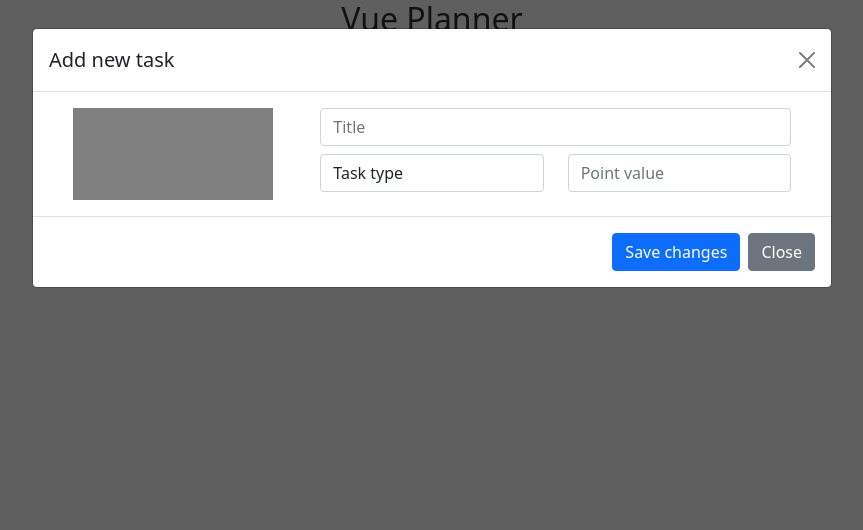
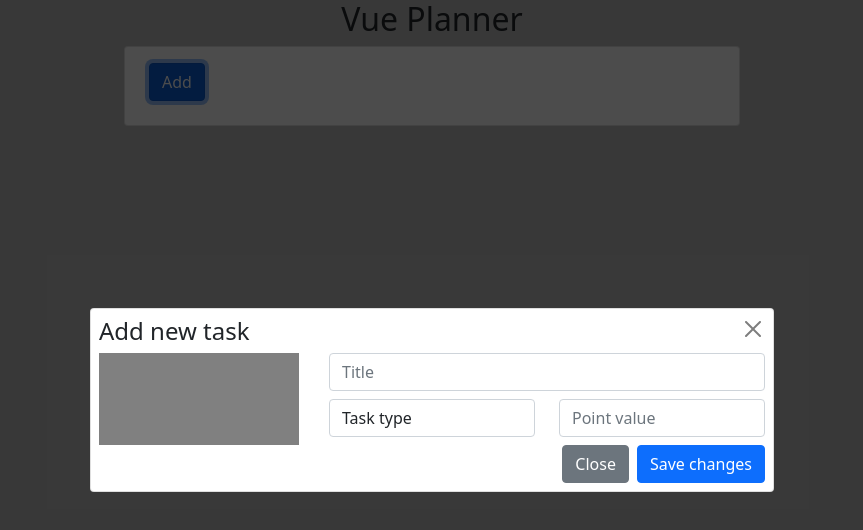
Before and after one commit to CaelumVallis/vue-planner, a Vue app: page / in a window 1280 px wide. Both pictures are taken after a click on the button "Add". Shown: the top 530 px of the page, without its empty margins (208-1071 px from the left). Built offline with nearby package versions, Linux system fonts and the light colour scheme.

Commit message:
feat: add task in progress

```diff
--- a/src/assets/constants.js
+++ b/src/assets/constants.js
@@ -5,3 +5,13 @@ export const modalConstants = {
       pointsOfTotalForTime: 'Points / total for X',
     }
 };
+
+export const taskDefaultObject = {
+  title: '',
+  taskType: '',
+  currentPoints: null,
+  totalPoints: null,
+  pointValue: null,
+  completed: false,
+  image: ''
+}
--- a/src/components/modals/TaskModal.vue
+++ b/src/components/modals/TaskModal.vue
@@ -1,15 +1,17 @@
 <template>
-  <div class="modal" id="taskModal" tabindex="-1" role="dialog">
-    <div class="modal-dialog modal-lg" role="document">
-      <div class="modal-content">
-        <div class="modal-header">
-          <h5 class="modal-title">Add new task</h5>
-          <button type="button" class="btn-close" data-bs-dismiss="modal"
-                  data-bs-target="#taskModal" aria-label="Close">
-          </button>
+  <div class="backdrop d-flex justify-content-center align-items-center">
+    <div
+      v-bind:class="{ show: modalOpen }"
+      class="card p-2">
+
+      <div class="dialog-header d-flex justify-content-between">
+        <h4>Add new task</h4>
+        <button
+          @click="$emit('close')"
+          type="button" class="btn-close"></button>
       </div>
-        <div class="modal-body">
-          <div class="container-fluid">
+
+      <div class="dialog-body container-fluid px-0">
         <form>
           <div class="row">
             <div class="col-4">
@@ -47,7 +49,10 @@
                     >
                   </div>
                 </div>
-                    <div class="row">
+                <div
+                  v-if="formData.taskType !== this.constants.taskType.completed &&
+                        formData.taskType !== ''"
+                  class="row mb-2">
                   <div
                     :class="{ 'col-6': formData.taskType === this.constants.taskType.pointsOfTotalForTime,
                               'col-12': formData.taskType !== this.constants.taskType.pointsOfTotalForTime }"
@@ -55,8 +60,6 @@
                   >
                     <input
                       v-model="formData.totalPoints"
-                          v-if="formData.taskType !== this.constants.taskType.completed &&
-                                formData.taskType !== ''"
                       type="text"
                       class="form-control"
                       placeholder="Total points">
@@ -74,50 +77,44 @@
           </div>
         </form>
       </div>
-        </div>
-        <div class="modal-footer">
+
+      <div class="dialog-footer d-flex justify-content-end">
+        <button
+          @click="$emit('close')"
+          type="button"
+          class="btn btn-secondary mx-2"
+        >Close</button>
         <button
           @click="addTask"
           type="button"
-            data-bs-dismiss="modal"
-            data-bs-target="#taskModal"
           class="btn btn-primary"
         >Save changes</button>
-          <button
-            type="button"
-            class="btn btn-secondary"
-            data-bs-dismiss="modal"
-            data-bs-target="#taskModal"
-          >Close</button>
       </div>
     </div>
   </div>
-  </div>
+
 </template>
 
 <script>
   import { modalConstants } from "../../assets/constants";
   export default {
     name: "TaskModal",
+    props: { modalOpen: Boolean, initialValues: Object },
     data() {
       return {
-        formData: {
-          title: '',
-          taskType: '',
-          totalPoints: '',
-          pointValue: '',
-          completed: false,
-          image: ''
-        }
+        formData: {},
       }
     },
     created() {
       this.constants = modalConstants;
+      this.formData = this.initialValues;
+      document.querySelector('body').classList.add('modal-open');
     },
     methods: {
       addTask() {
         this.$store.commit('addTask', {...this.formData, id: this.getId()});
         this.formData = {};
+        this.$emit('close');
       },
       getId() {
         return '_' + Math.random().toString(36).substr(2, 9);
@@ -130,6 +127,15 @@
 </script>
 
 <style scoped>
+  .backdrop {
+    background-color: rgba(0, 0, 0, 0.7);
+    position: fixed;
+    top: 0;
+    left: 0;
+    right: 0;
+    bottom: 0;
+  }
+
   .image-plug {
     width: 200px;
     height: 100%;
--- a/src/components/tasks/Task.vue
+++ b/src/components/tasks/Task.vue
@@ -1,22 +1,33 @@
 <template>
-  <div class="card container planner-item mb-2">
-    <div class="card-body row align-items-center">
+  <div
+    class="card container planner-item mb-2">
+    <div class="card-body row align-items-center justify-content-between">
       <div class="col-2 image-plug"></div>
       <div class="col-6 d-flex">
         <h4>{{task.title}}</h4>
       </div>
-      <div class="col-4 d-flex justify-content-end">
-        <p
+      <div class="col-4 d-flex justify-content-end px-0">
+        <div
           v-if="this.task.taskType === this.constants.taskType.pointsOfTotal"
-          class="m-0"
+          class="d-flex align-items-baseline justify-content-end"
         >
-          1 / {{task.totalPoints}}
-        </p>
-        <input
-          v-if="this.task.taskType === this.constants.taskType.completed"
-          @change="$emit('editTask', task)"
-          type="checkbox"
-        >
+          <input
+            v-model="currentPoints"
+            type="number"
+            class="rounded form-control w-auto"
+          >
+          <span class="mx-1">/ {{task.totalPoints}}</span>
+          <span class="point-value text-primary">{{task.pointValue}}x multiplication</span>
+        </div>
+        <div v-if="this.task.taskType === this.constants.taskType.completed">
+          <input
+            @change="$emit('editTask', task)"
+            :checked="task.completed"
+            type="checkbox"
+            class="form-check-input mx-1"
+          >
+          <span class="point-value text-primary">{{task.pointValue}}x multiplication</span>
+        </div>
       </div>
     </div>
   </div>
@@ -26,11 +37,21 @@
   import { modalConstants } from "../../assets/constants";
 
   export default {
-    props: ['task'],
+    props: { task: Object },
+    data() {
+      return {
+        currentPoints: 0,
+      }
+    },
     created() {
       this.constants = modalConstants;
-      console.log(this.task);
+      this.currentPoints = this.task.currentPoints || 0;
     },
+    watch: {
+      currentPoints() {
+        this.$store.commit('editTask', {...this.task, currentPoints: this.currentPoints});
+      }
+    }
   }
 </script>
 
@@ -44,4 +65,12 @@
     height: 100%;
     background-color: gray;
   }
+
+  input[type=number] {
+    max-width: 20%;
+  }
+
+  .point-value {
+    font-size: 0.7em;
+  }
 </style>
--- a/src/components/tasks/Tasks.vue
+++ b/src/components/tasks/Tasks.vue
@@ -1,29 +1,46 @@
 <template>
   <div class="card px-2">
     <div class="card-body container">
-      <button type="button" class="btn btn-primary" data-bs-toggle="modal" data-bs-target="#taskModal">Add</button>
+      <button
+        @click="modalOpen = true"
+        type="button"
+        class="btn btn-primary"
+      >Add</button>
       <div class="row mt-2">
         <Task
-          v-if="tasks.length"
           v-for="task in tasks"
           :task="task"
+          v-if="tasks.length"
           @editTask="editTask"
+          @taskClick="selectCurrentTask"
         />
       </div>
     </div>
-    <TaskModal />
+    <TaskModal
+      v-if="modalOpen"
+      :modalOpen="modalOpen"
+      :initialValues="currentTask"
+      @close="modalOpen = false"
+    />
   </div>
 </template>
 
 <script>
   import Task from './Task';
   import TaskModal from "../modals/TaskModal";
+  import { taskDefaultObject } from "../../assets/constants";
 
   export default {
     components: { TaskModal, Task },
     computed: {
       tasks() {
         return this.$store.getters.tasks;
+      }
+    },
+    data() {
+      return {
+        modalOpen: false,
+        currentTask: {}
       }
     },
     watch: {
@@ -33,10 +50,15 @@
     },
     created() {
       this.$store.dispatch('fetchTasks');
+      this.currentTask = {...taskDefaultObject}
     },
     methods: {
       editTask(task) {
         this.$store.commit('editTask', {...task, completed: !task.completed})
+      },
+      selectCurrentTask(task) {
+        this.currentTask = task;
+        this.modalOpen = true;
       }
     }
   }
--- a/src/store/modules/tasks.js
+++ b/src/store/modules/tasks.js
@@ -2,19 +2,22 @@ export default {
   state: {
     tasks: []
   },
+
   getters: {
     tasks(store) {
       return store.tasks;
     }
   },
+
   actions: {
     fetchTasks() {
-      this.commit('setTasks', JSON.parse(localStorage.getItem('tasks'))) ;
+      this.commit('setTasks', JSON.parse(localStorage.getItem('tasks')));
     },
     syncWithStorage(store) {
       localStorage.setItem('tasks', JSON.stringify(store.state.tasks));
     }
   },
+
   mutations: {
     setTasks(store, tasks) {
       store.tasks = tasks || [];
```
Lines whose indentation alone changed are shown as unchanged.
